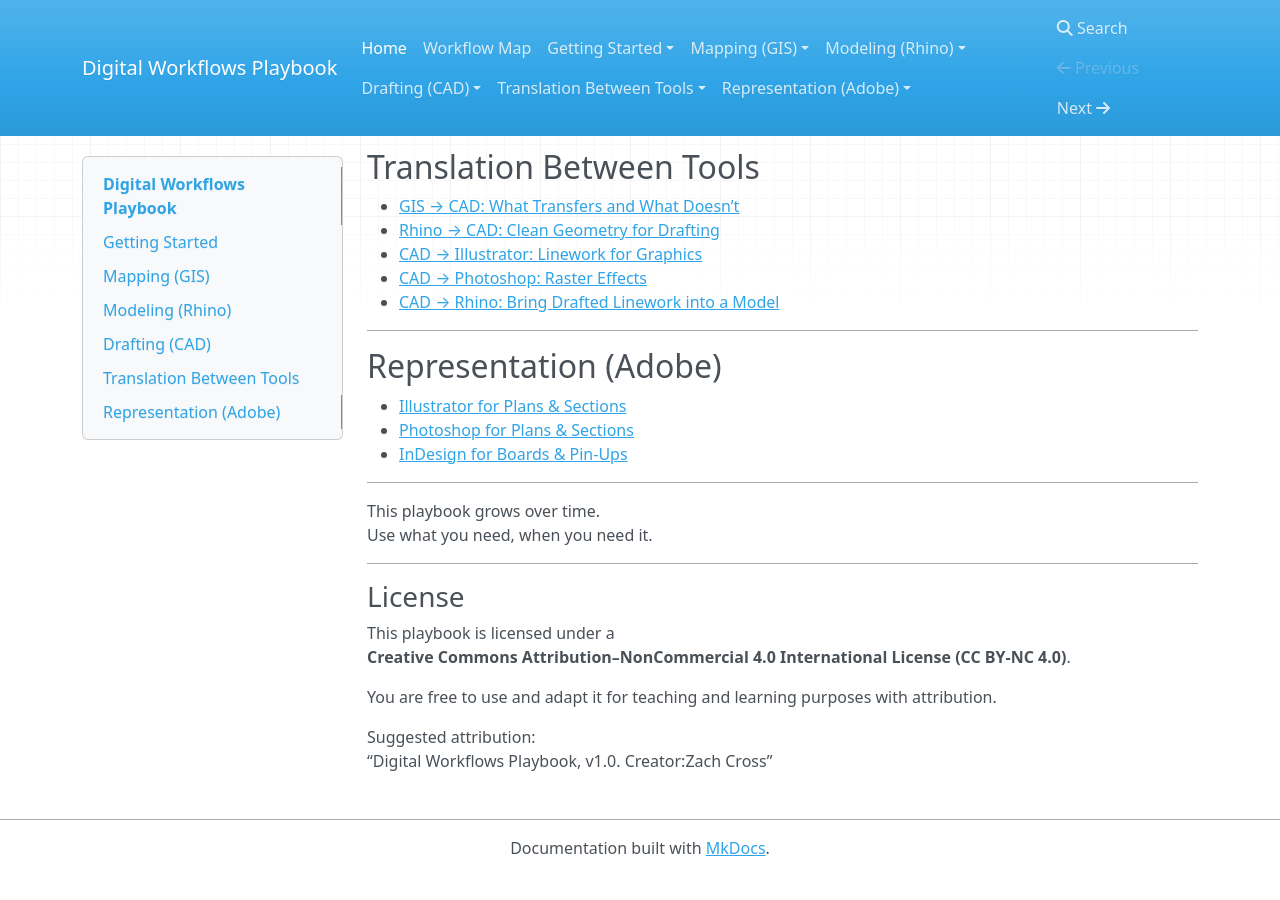
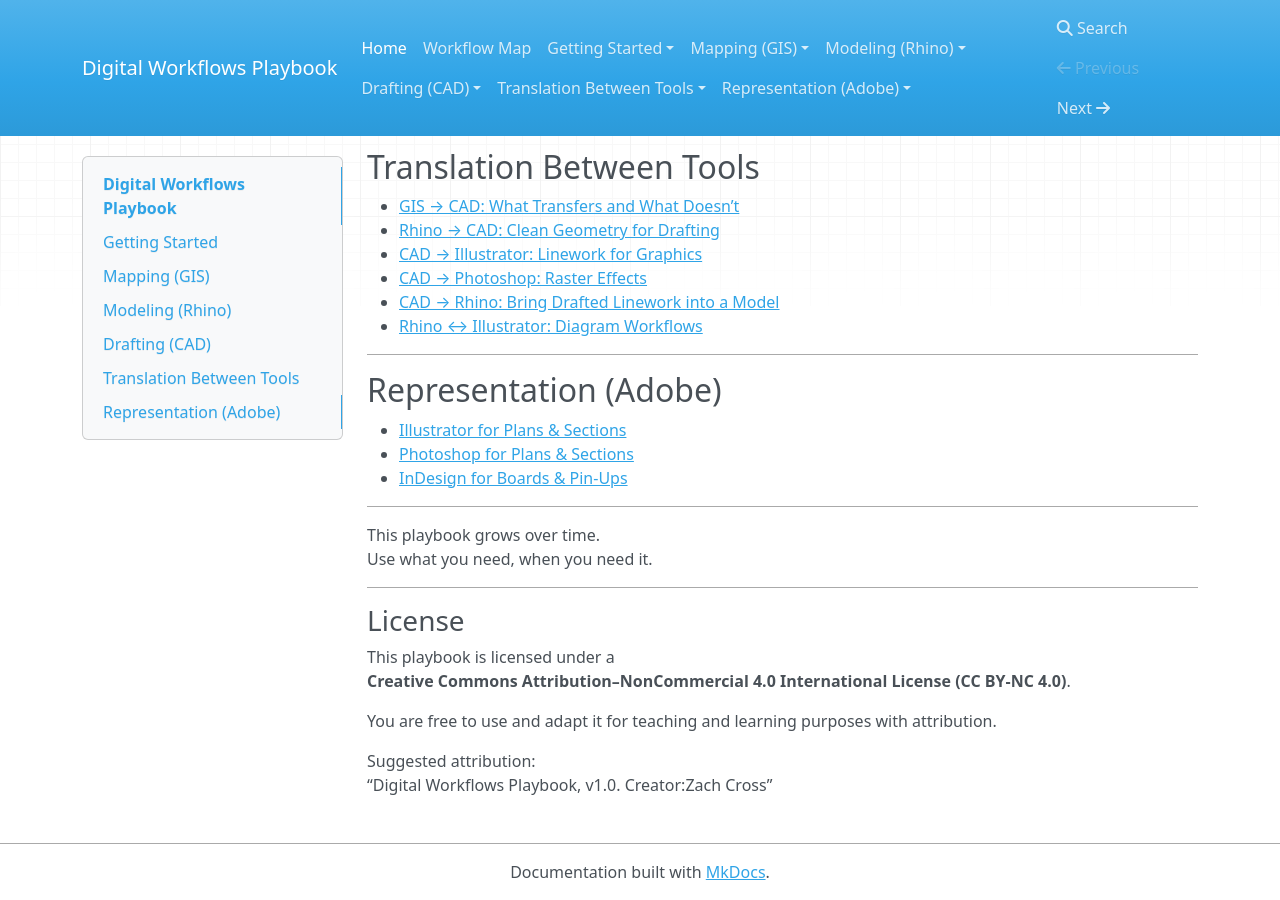
Before and after one commit to machineLandscape/digital-workflows-playbook, an MkDocs documentation site: the page built from docs/index.md, in a window 1280 px wide and 900 px high, scrolled down 921 px. Built offline with MkDocs 1.6.1, drawn with Linux system fonts in a browser that asks for light colours; nearby versions of some CDN libraries; before the commit the page ends 1797 px from its top, so only the background shows below that.

Commit message:
Update index.md

```diff
--- a/docs/index.md
+++ b/docs/index.md
@@ -50,6 +50,7 @@ You do not need to read it in order.
 - [CAD → Illustrator: Linework for Graphics](05_translation/guide_xlate_03_cad_to_illustrator.md)
 - [CAD → Photoshop: Raster Effects](05_translation/guide_xlate_04_cad_to_photoshop.md)
 - [CAD → Rhino: Bring Drafted Linework into a Model](05_translation/guide_xlate_05_cad_to_rhino.md)
+- [Rhino ↔ Illustrator: Diagram Workflows](05_translation/guide_xlate_06_rhino_illustrator_diagrams.md)
 
 ---
 
```
